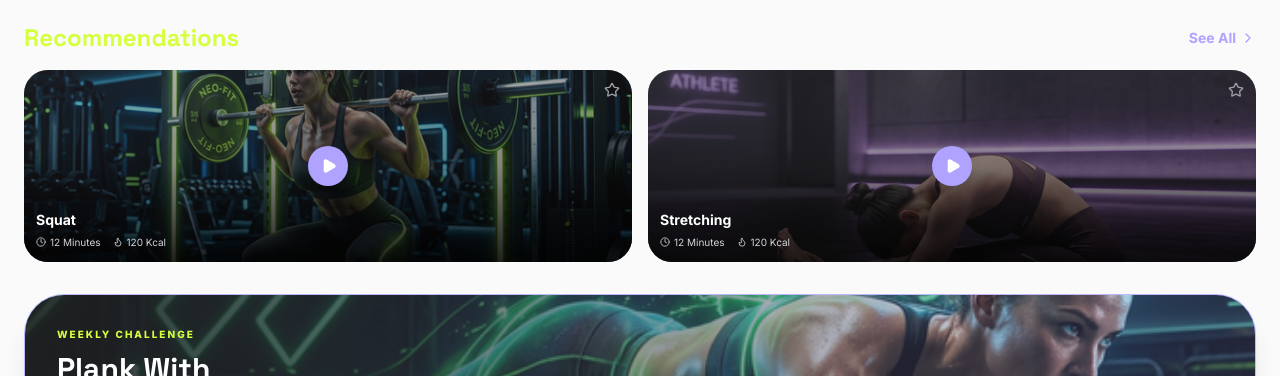
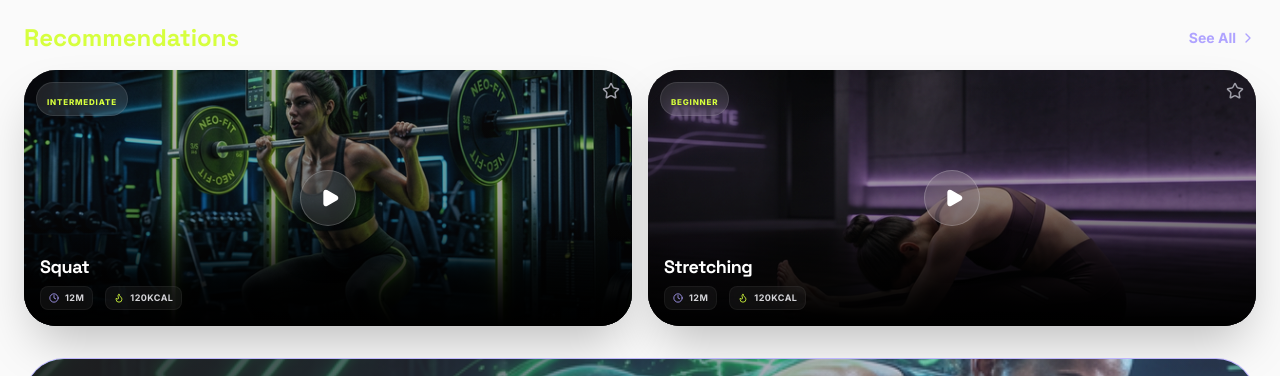
Before and after one commit to blagojevicboban/AuraFit, a React (Vite) app: page /home in a window 1280 px wide. Shown: the part 229-605 px from the top of the page. Built offline with nearby package versions, Linux system fonts and the light colour scheme; no server answers; the database is empty.

Commit message:
feat: Add HomeDashboard page, TopHeader component, and favicon.

```diff
--- a/index.html
+++ b/index.html
@@ -4,6 +4,7 @@
     <meta charset="UTF-8" />
     <meta name="viewport" content="width=device-width, initial-scale=1.0" />
     <title>AuraFit Premium</title>
+    <link rel="icon" type="image/svg+xml" href="/pwa-icon.svg" />
     <link rel="manifest" href="/manifest.webmanifest">
     <meta name="theme-color" content="#1c1c1c" />
   </head>
--- a/src/components/TopHeader.tsx
+++ b/src/components/TopHeader.tsx
@@ -1,6 +1,9 @@
 import React from 'react';
 import { useNavigate } from 'react-router-dom';
-import { Search, Bell, User, ChevronLeft } from 'lucide-react';
+import { Search, Bell, User, ChevronLeft, Shield } from 'lucide-react';
+import { useLanguage } from '../contexts/LanguageContext';
+import { useAuth } from '../contexts/AuthContext';
+import { cn } from '../lib/utils';
 
 interface TopHeaderProps {
   title: string;
@@ -16,22 +19,34 @@ const TopHeader: React.FC<TopHeaderProps> = ({
   className = ''
 }) => {
   const navigate = useNavigate();
+  const { t } = useLanguage();
+  const { userData } = useAuth();
 
   return (
-    <div className={`px-6 pt-12 pb-4 ${className}`}>
-      <div className="flex items-center justify-between mb-6">
-        <div className="flex items-center gap-2">
+    <div className={cn("sticky top-0 z-50 bg-[#1c1c1c]/80 backdrop-blur-xl border-b border-white/5 px-6 py-4 flex items-center justify-between", className)}>
+      <div className="flex items-center gap-4">
         {showBack && (
           <button
             onClick={() => navigate(backPath)}
-              className="text-emerald-500 dark:text-[#d6ff3e] hover:text-emerald-600 dark:hover:text-white transition-colors"
+            className="text-zinc-400 hover:text-white transition-colors p-1"
           >
             <ChevronLeft size={24} />
           </button>
         )}
-          <h1 className="text-2xl font-extrabold text-[#afa3ff] tracking-tight">{title}</h1>
+        <h1 className="text-xl font-black text-white uppercase tracking-wider">{title}</h1>
       </div>
-        <div className="flex gap-4">
+
+      <div className="flex items-center gap-4">
+        {userData?.role === 'admin' && (
+          <button
+            onClick={() => navigate('/app/admin')}
+            className="flex items-center gap-1.5 px-3 py-1.5 bg-[#d6ff3e]/10 border border-[#d6ff3e]/30 rounded-full text-[#d6ff3e] text-[10px] font-black uppercase tracking-widest hover:bg-[#d6ff3e] hover:text-[#1c1c1c] transition-all"
+            title="Admin Panel"
+          >
+            <Shield size={14} />
+            <span>Admin</span>
+          </button>
+        )}
         <button
           className="text-zinc-400 hover:text-zinc-600 dark:text-[#afa3ff] dark:hover:text-[#d6ff3e] transition-colors"
           title="Search"
@@ -44,7 +59,6 @@ const TopHeader: React.FC<TopHeaderProps> = ({
           title="Notifications"
         >
           <Bell size={22} />
-            {/* Notification Dot (Dynamic later) */}
           <span className="absolute -top-0.5 -right-0.5 w-2 h-2 bg-emerald-500 dark:bg-[#d6ff3e] rounded-full border border-white dark:border-zinc-900" />
         </button>
         <button
@@ -56,7 +70,6 @@ const TopHeader: React.FC<TopHeaderProps> = ({
         </button>
       </div>
     </div>
-    </div>
   );
 };
 
--- a/src/pages/HomeDashboard.tsx
+++ b/src/pages/HomeDashboard.tsx
@@ -2,7 +2,7 @@ import React, { useState, useEffect } from 'react';
 import { useNavigate } from 'react-router-dom';
 import { motion, AnimatePresence } from 'motion/react';
 import {
-  Search, Bell, User, Star, Dumbbell, BarChart2, Apple, Users, Play, Clock, Flame, ChevronRight, X
+  Search, Bell, User, Star, Dumbbell, BarChart2, Apple, Users, Play, Clock, Flame, ChevronRight, X, Shield
 } from 'lucide-react';
 import BottomNav from '../components/BottomNav';
 import { useAuth } from '../contexts/AuthContext';
@@ -103,9 +103,20 @@ const HomeDashboard: React.FC = () => {
       <div className="px-6 pt-12 pb-4">
         <div className="flex items-start justify-between mb-1">
           <div>
-            <h1 className="text-3xl font-extrabold" style={{ color: '#afa3ff' }}>
-              {t('home.welcome').replace('{{name}}', userData?.displayName || t('common.champ'))}
-            </h1>
+            <div className="flex items-center gap-3">
+              <h1 className="text-3xl font-extrabold" style={{ color: '#afa3ff' }}>
+                {t('home.welcome').replace('{{name}}', userData?.displayName || t('common.champ'))}
+              </h1>
+              {userData?.role === 'admin' && (
+                <button
+                  onClick={() => navigate('/app/admin')}
+                  className="bg-zinc-800 border border-zinc-700 px-2 py-0.5 rounded-full text-[#d6ff3e] text-[8px] font-black uppercase tracking-widest flex items-center gap-1 shadow-lg"
+                >
+                  <Shield size={10} />
+                  Admin
+                </button>
+              )}
+            </div>
             <p className="text-zinc-700 dark:text-zinc-400 text-sm mt-1">{t('home.challengeLimits')}</p>
           </div>
           <div className="flex gap-4 pt-1">
@@ -175,37 +186,53 @@ const HomeDashboard: React.FC = () => {
             {recommendations(t).map((item: any) => (
               <motion.div
                 key={item.id}
-                whileHover={{ scale: 1.03 }}
-                whileTap={{ scale: 0.97 }}
-                className={`relative rounded-3xl overflow-hidden cursor-pointer bg-gradient-to-br ${item.bg} h-48`}
+                whileHover={{ scale: 1.05, y: -5 }}
+                whileTap={{ scale: 0.95 }}
+                onClick={() => navigate(`/workout-player/${item.id}`)}
+                className={`group relative rounded-[2rem] overflow-hidden cursor-pointer bg-zinc-900 h-64 shadow-2xl transition-all duration-300`}
               >
-                {/* Generated image bg */}
-                <img src={item.img} className="absolute inset-0 w-full h-full object-cover opacity-60" alt={item.title} />
-                {/* Gradient overlay */}
-                <div className="absolute inset-0 bg-gradient-to-t from-black/80 via-black/20 to-transparent" />
+                {/* Background Image with Zoom on Hover */}
+                <img
+                  src={item.img}
+                  className="absolute inset-0 w-full h-full object-cover opacity-70 group-hover:scale-110 transition-transform duration-700"
+                  alt={item.title}
+                />
+
+                {/* Advanced Gradient Overlay */}
+                <div className="absolute inset-0 bg-gradient-to-t from-black via-black/20 to-transparent opacity-80" />
+
+                {/* Level Badge (Glass) */}
+                <div className="absolute top-3 left-3 px-2.5 py-1 bg-white/10 backdrop-blur-md border border-white/10 rounded-full z-20 shadow-xl">
+                  <span className="text-[8px] font-black text-[#d6ff3e] uppercase tracking-widest">
+                    {item.id === 1 ? 'Intermediate' : 'Beginner'}
+                  </span>
+                </div>
+
                 {/* Favorite star */}
                 <button
                   onClick={(e) => toggleFavRec(e, item.id)}
-                  className={`absolute top-3 right-3 transition-colors ${favRecs.includes(item.id) ? 'text-yellow-400' : 'text-zinc-400'}`}
+                  className={`absolute top-3 right-3 z-30 transition-all hover:scale-125 ${favRecs.includes(item.id) ? 'text-yellow-400' : 'text-zinc-400'}`}
                 >
-                  <Star size={16} fill={favRecs.includes(item.id) ? 'currentColor' : 'none'} />
+                  <Star size={18} fill={favRecs.includes(item.id) ? 'currentColor' : 'none'} />
                 </button>
-                {/* Play button */}
-                <button
-                  onClick={(e) => {
-                    e.stopPropagation();
-                    navigate(`/workout-player/${item.id}`);
-                  }}
-                  className="absolute top-1/2 left-1/2 -translate-x-1/2 -translate-y-1/2 w-10 h-10 rounded-full bg-[#afa3ff] flex items-center justify-center shadow-lg hover:bg-[#d6ff3e] text-white hover:text-[#1c1c1c] transition-all"
-                >
-                  <Play size={16} className="ml-0.5" fill="currentColor" />
-                </button>
-                {/* Info */}
-                <div className="absolute bottom-3 left-3 right-3">
-                  <p className="font-bold text-sm text-white mb-1.5 leading-tight">{item.title}</p>
-                  <div className="flex items-center gap-3 text-[10px] text-zinc-300">
-                    <span className="flex items-center gap-1"><Clock size={10} />{item.duration} {t('common.minutes')}</span>
-                    <span className="flex items-center gap-1"><Flame size={10} />{item.kcal} {t('common.kcal')}</span>
+
+                {/* Play button (Glass Style) */}
+                <div className="absolute top-1/2 left-1/2 -translate-x-1/2 -translate-y-1/2 w-14 h-14 rounded-full bg-white/10 backdrop-blur-xl flex items-center justify-center border border-white/20 shadow-2xl group-hover:bg-[#afa3ff] group-hover:border-[#afa3ff] transition-all duration-500 z-20">
+                  <Play size={20} className="text-white group-hover:text-black ml-1" fill="currentColor" />
+                </div>
+
+                {/* Information (Glass Panel) */}
+                <div className="absolute bottom-0 left-0 right-0 p-4 pt-10 bg-gradient-to-t from-black to-transparent z-10">
+                  <h3 className="font-black text-lg text-white mb-2 leading-tight tracking-tight">{item.title}</h3>
+                  <div className="flex items-center gap-3">
+                    <div className="flex items-center gap-1.5 px-2 py-1 bg-white/5 backdrop-blur-md rounded-lg border border-white/5">
+                      <Clock size={10} className="text-[#afa3ff]" />
+                      <span className="text-[9px] font-bold text-zinc-300 uppercase tracking-wider">{item.duration}m</span>
+                    </div>
+                    <div className="flex items-center gap-1.5 px-2 py-1 bg-white/5 backdrop-blur-md rounded-lg border border-white/5">
+                      <Flame size={10} className="text-[#d6ff3e]" />
+                      <span className="text-[9px] font-bold text-zinc-300 uppercase tracking-wider">{item.kcal}kcal</span>
+                    </div>
                   </div>
                 </div>
               </motion.div>
```
Lines whose indentation alone changed are shown as unchanged.
